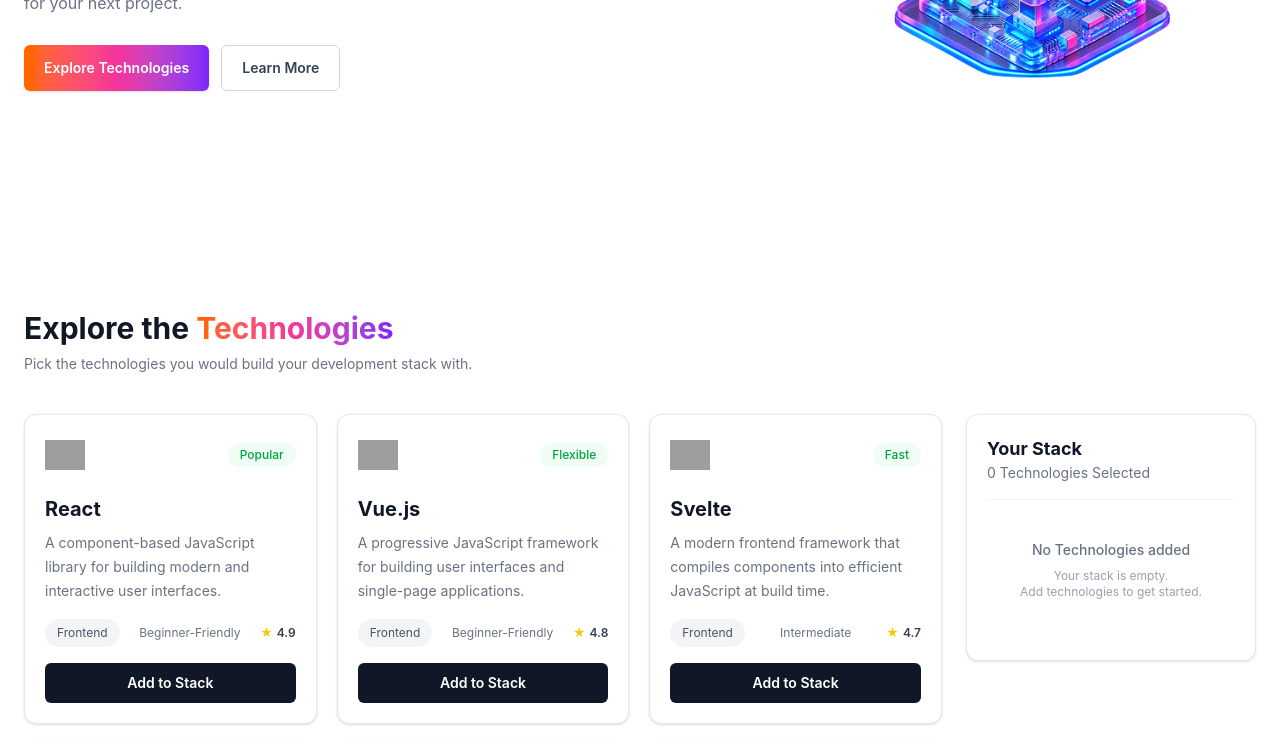
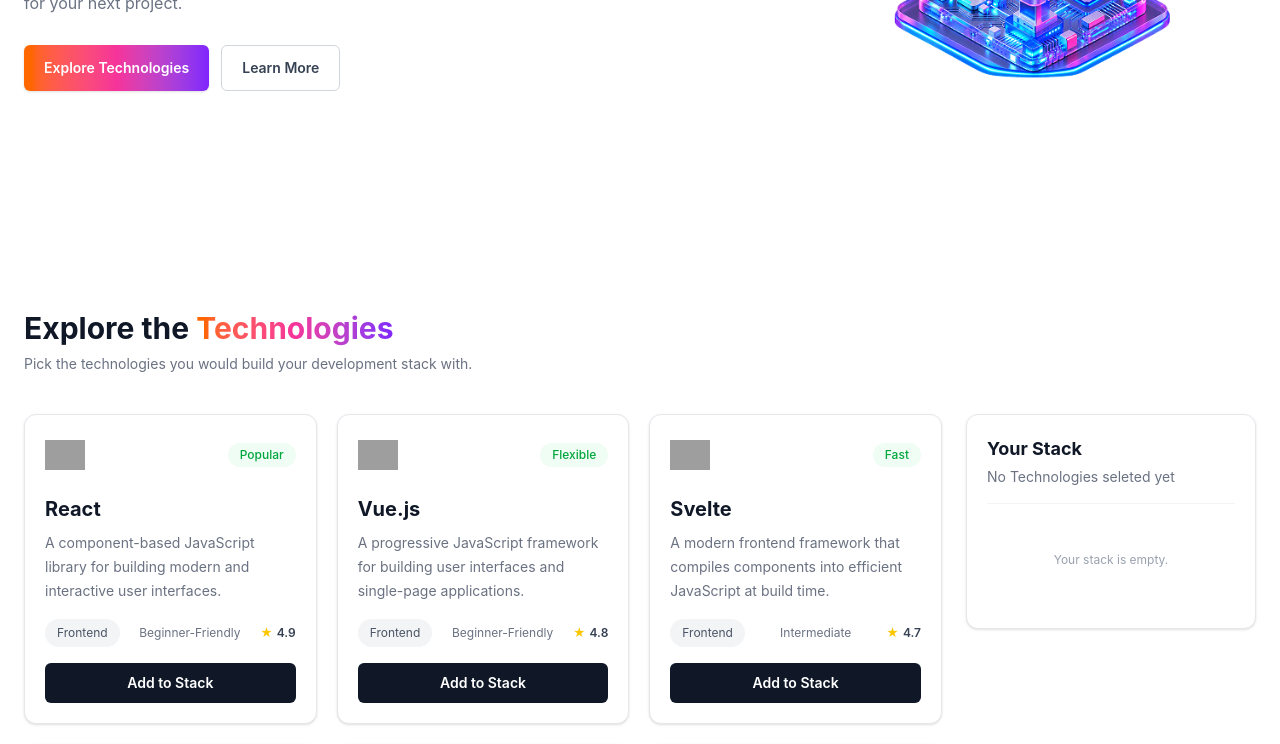
Before and after one commit to Shamim-Reja232/Assignment-5, a React (Vite) app: page / in a window 1280 px wide. Shown: the part 427-1171 px from the top of the page. Built offline with nearby package versions, Linux system fonts and the light colour scheme; grey boxes are pictures that could not be loaded.

Commit message:
Ricition

```diff
--- a/src/components/TechnologySection.jsx
+++ b/src/components/TechnologySection.jsx
@@ -111,26 +111,22 @@
                     Your Stack
                   </h3>
 
-                  <p className="text-sm text-gray-500">
-                    {stack.length}{" "}
-                    {stack.length === 1
-                      ? "Technology Selected"
-                      : "Technologies Selected"}
-                  </p>
+                     <p className="mt-1 text-sm text-gray-500">
+                              {stack.length === 0
+                              ? "No Technologies seleted yet"
+                             : stack.length === 1
+                             ? "1 Technology added"
+                            : `${stack.length} Technologies added`}
+                   </p>
+
                 </div>
               </div>
 
               {/* Empty State */}
               {stack.length === 0 ? (
                 <div className="py-10 text-center">
-                  <p className="text-sm font-medium text-gray-500">
-                    No Technologies added
-                  </p>
-
                   <p className="mt-2 text-xs text-gray-400">
                     Your stack is empty.
-                    <br />
-                    Add technologies to get started.
                   </p>
                 </div>
               ) : (
```
